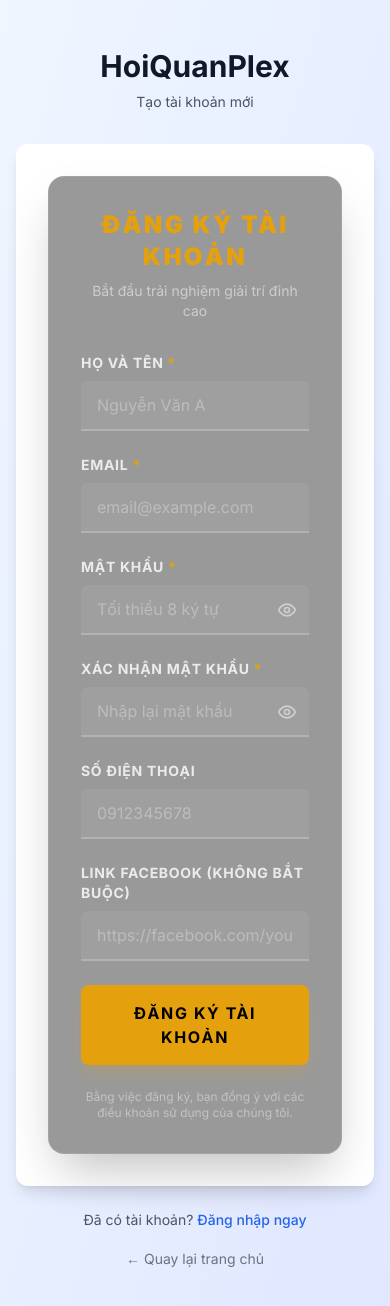
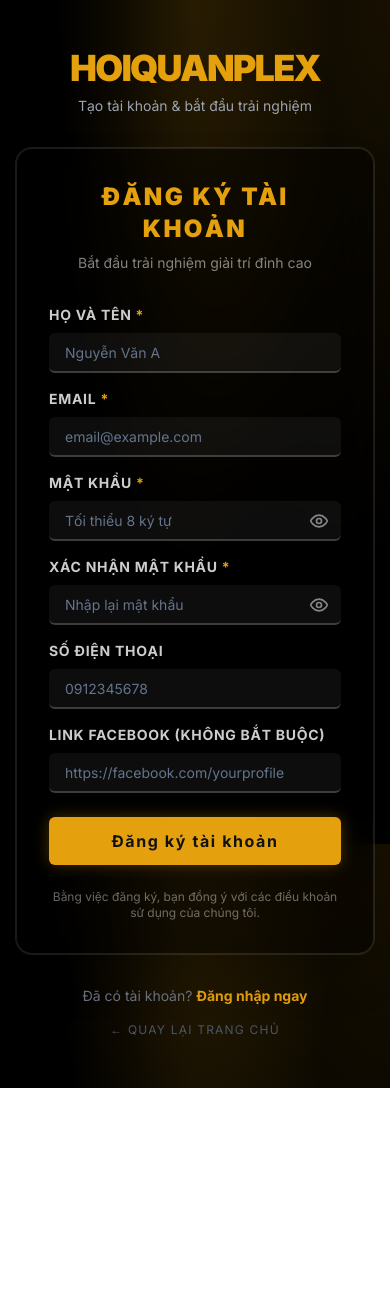
Before and after one commit to rclifen122/hoiquanplex, a Next.js app: page /customer/register in a window 390 px wide. Shown: the top 1306 px of the page. After the commit the page ends 1088 px from the top, so only its background shows below. Built offline with nearby package versions, Linux system fonts and the light colour scheme; no server answers.

Commit message:
feat: modernize register UI and add user dropdown menu

```diff
--- a/src/app/(customer)/customer/register/page.tsx
+++ b/src/app/(customer)/customer/register/page.tsx
@@ -1,6 +1,7 @@
 import { getCustomer } from '@/lib/auth/customer-auth-helpers';
 import { redirect } from 'next/navigation';
 import { CustomerRegisterForm } from '@/components/auth/customer-register-form';
+import Link from 'next/link';
 
 export const metadata = {
     title: 'Đăng ký tài khoản - HoiQuanPlex',
@@ -15,38 +16,37 @@
     }
 
     return (
-        <div className="flex min-h-screen items-center justify-center bg-gradient-to-br from-blue-50 to-indigo-100 px-4 py-12 sm:px-6 lg:px-8">
-            <div className="w-full max-w-md">
-                <div className="text-center">
-                    <h1 className="text-3xl font-bold text-gray-900">HoiQuanPlex</h1>
-                    <p className="mt-2 text-sm text-gray-600">
-                        Tạo tài khoản mới
+        <div className="flex min-h-screen items-center justify-center bg-cinematic px-4 py-12 sm:px-6 lg:px-8">
+            <div className="w-full max-w-lg animate-in fade-in zoom-in-95 duration-500">
+                <div className="text-center mb-8">
+                    <Link href="/" className="inline-block">
+                        <h1 className="text-4xl font-black tracking-tighter text-plex-yellow uppercase drop-shadow-lg">HoiQuanPlex</h1>
+                    </Link>
+                    <p className="mt-2 text-sm text-gray-400">
+                        Tạo tài khoản & bắt đầu trải nghiệm
                     </p>
                 </div>
 
-                <div className="mt-8 rounded-xl bg-white p-8 shadow-lg">
+                <div className="glass-card rounded-2xl p-8 shadow-2xl ring-1 ring-white/10">
                     <CustomerRegisterForm />
                 </div>
 
-                <div className="mt-6 text-center">
-                    <p className="text-sm text-gray-600">
+                <div className="mt-8 text-center space-y-4">
+                    <p className="text-sm text-gray-500">
                         Đã có tài khoản?{' '}
-                        <a
+                        <Link
                             href="/customer/login"
-                            className="font-medium text-blue-600 hover:text-blue-500"
+                            className="font-bold text-plex-yellow hover:text-plex-yellow/80 transition-colors"
                         >
                             Đăng nhập ngay
-                        </a>
+                        </Link>
                     </p>
-                </div>
-
-                <div className="mt-4 text-center">
-                    <a
+                    <Link
                         href="/"
-                        className="text-sm text-gray-500 hover:text-gray-700"
+                        className="inline-block text-xs uppercase tracking-widest text-gray-600 hover:text-white transition-colors"
                     >
                         ← Quay lại trang chủ
-                    </a>
+                    </Link>
                 </div>
             </div>
         </div>
--- a/src/app/page.tsx
+++ b/src/app/page.tsx
@@ -1,3 +1,4 @@
+import { getCustomer } from '@/lib/auth/customer-auth-helpers';
 import { Header } from '@/components/landing/Header';
 import { HeroSection } from '@/components/landing/HeroSection';
 import { FeaturesSection } from '@/components/landing/FeaturesSection';
@@ -6,10 +7,14 @@
 import { CTASection } from '@/components/landing/CTASection';
 import { Footer, PartnersSection } from '@/components/landing/Footer';
 
-export default function HomePage() {
+export default async function HomePage() {
+
+  const customer = await getCustomer();
+
   return (
     <div className="min-h-screen bg-plex-dark text-white selection:bg-plex-yellow selection:text-black">
-      <Header />
+      <Header customer={customer} />
+
       <main className="pt-16">
         <HeroSection />
         <PartnersSection />
--- a/src/components/auth/customer-register-form.tsx
+++ b/src/components/auth/customer-register-form.tsx
@@ -5,7 +5,9 @@
 import { useForm } from 'react-hook-form';
 import { zodResolver } from '@hookform/resolvers/zod';
 import { z } from 'zod';
-import { Eye, EyeOff } from 'lucide-react';
+import { Eye, EyeOff, Loader2 } from 'lucide-react';
+import { Input } from '@/components/ui/input';
+import { Button } from '@/components/ui/button';
 
 const formSchema = z.object({
     full_name: z.string().min(2, 'Vui lòng nhập họ tên đầy đủ'),
@@ -71,7 +73,7 @@
 
     return (
         <div className="animate-fade-in-up">
-            <form onSubmit={handleSubmit(onSubmit)} className="space-y-6 glass-card p-8 rounded-2xl">
+            <form onSubmit={handleSubmit(onSubmit)} className="space-y-6">
                 <div className="text-center mb-8">
                     <h2 className="text-2xl font-black uppercase tracking-widest text-plex-yellow">Đăng Ký Tài Khoản</h2>
                     <p className="text-white/50 text-sm mt-2">Bắt đầu trải nghiệm giải trí đỉnh cao</p>
@@ -83,12 +85,12 @@
                     </div>
                 )}
 
-                <div className="space-y-6">
-                    <div>
-                        <label htmlFor="full_name" className="block text-sm font-bold text-white/80 uppercase tracking-wider mb-2">
+                <div className="space-y-4">
+                    <div className="space-y-2">
+                        <label htmlFor="full_name" className="block text-sm font-bold text-white/80 uppercase tracking-wider">
                             Họ và tên <span className="text-plex-yellow">*</span>
                         </label>
-                        <input
+                        <Input
                             {...register('full_name')}
                             type="text"
                             className="input-cinematic w-full"
@@ -100,11 +102,11 @@
                         )}
                     </div>
 
-                    <div>
-                        <label htmlFor="email" className="block text-sm font-bold text-white/80 uppercase tracking-wider mb-2">
+                    <div className="space-y-2">
+                        <label htmlFor="email" className="block text-sm font-bold text-white/80 uppercase tracking-wider">
                             Email <span className="text-plex-yellow">*</span>
                         </label>
-                        <input
+                        <Input
                             {...register('email')}
                             type="email"
                             className="input-cinematic w-full"
@@ -116,12 +118,12 @@
                         )}
                     </div>
 
-                    <div>
-                        <label htmlFor="password" className="block text-sm font-bold text-white/80 uppercase tracking-wider mb-2">
+                    <div className="space-y-2">
+                        <label htmlFor="password" className="block text-sm font-bold text-white/80 uppercase tracking-wider">
                             Mật khẩu <span className="text-plex-yellow">*</span>
                         </label>
                         <div className="relative mt-1">
-                            <input
+                            <Input
                                 {...register('password')}
                                 type={showPassword ? 'text' : 'password'}
                                 className="input-cinematic w-full pr-12"
@@ -131,7 +133,7 @@
                             <button
                                 type="button"
                                 onClick={() => setShowPassword(!showPassword)}
-                                className="absolute right-3 top-1/2 -translate-y-1/2 text-white/50 hover:text-white"
+                                className="absolute right-3 top-1/2 -translate-y-1/2 text-white/50 hover:text-white transition-colors"
                             >
                                 {showPassword ? <EyeOff className="h-5 w-5" /> : <Eye className="h-5 w-5" />}
                             </button>
@@ -141,12 +143,12 @@
                         )}
                     </div>
 
-                    <div>
-                        <label htmlFor="confirm_password" className="block text-sm font-bold text-white/80 uppercase tracking-wider mb-2">
+                    <div className="space-y-2">
+                        <label htmlFor="confirm_password" className="block text-sm font-bold text-white/80 uppercase tracking-wider">
                             Xác nhận mật khẩu <span className="text-plex-yellow">*</span>
                         </label>
                         <div className="relative mt-1">
-                            <input
+                            <Input
                                 {...register('confirm_password')}
                                 type={showConfirmPassword ? 'text' : 'password'}
                                 className="input-cinematic w-full pr-12"
@@ -156,7 +158,7 @@
                             <button
                                 type="button"
                                 onClick={() => setShowConfirmPassword(!showConfirmPassword)}
-                                className="absolute right-3 top-1/2 -translate-y-1/2 text-white/50 hover:text-white"
+                                className="absolute right-3 top-1/2 -translate-y-1/2 text-white/50 hover:text-white transition-colors"
                             >
                                 {showConfirmPassword ? <EyeOff className="h-5 w-5" /> : <Eye className="h-5 w-5" />}
                             </button>
@@ -166,11 +168,11 @@
                         )}
                     </div>
 
-                    <div>
-                        <label htmlFor="phone" className="block text-sm font-bold text-white/80 uppercase tracking-wider mb-2">
+                    <div className="space-y-2">
+                        <label htmlFor="phone" className="block text-sm font-bold text-white/80 uppercase tracking-wider">
                             Số điện thoại
                         </label>
-                        <input
+                        <Input
                             {...register('phone')}
                             type="tel"
                             className="input-cinematic w-full"
@@ -182,11 +184,11 @@
                         )}
                     </div>
 
-                    <div>
-                        <label htmlFor="facebook_profile" className="block text-sm font-bold text-white/80 uppercase tracking-wider mb-2">
+                    <div className="space-y-2">
+                        <label htmlFor="facebook_profile" className="block text-sm font-bold text-white/80 uppercase tracking-wider">
                             Link Facebook (không bắt buộc)
                         </label>
-                        <input
+                        <Input
                             {...register('facebook_profile')}
                             type="url"
                             className="input-cinematic w-full"
@@ -199,18 +201,19 @@
                     </div>
                 </div>
 
-                <button
+                <Button
                     type="submit"
                     disabled={isLoading}
-                    className="w-full mt-8 rounded-lg bg-plex-yellow px-6 py-4 font-bold text-black uppercase tracking-widest shadow-lg shadow-plex-yellow/20 hover:bg-plex-yellow/90 hover:scale-[1.02] focus:outline-none focus:ring-2 focus:ring-plex-yellow focus:ring-offset-2 focus:ring-offset-black disabled:bg-gray-600 disabled:cursor-not-allowed transition-all"
+                    variant="cinematic"
+                    className="w-full mt-8 py-6 text-base tracking-widest"
                 >
                     {isLoading ? (
-                        <span className="flex items-center justify-center gap-2">
-                            <div className="animate-spin h-4 w-4 border-2 border-black border-t-transparent rounded-full" />
+                        <>
+                            <Loader2 className="mr-2 h-4 w-4 animate-spin" />
                             Đang xử lý...
-                        </span>
+                        </>
                     ) : 'Đăng ký tài khoản'}
-                </button>
+                </Button>
 
                 <p className="text-center text-xs text-white/40 mt-4">
                     Bằng việc đăng ký, bạn đồng ý với các điều khoản sử dụng của chúng tôi.
```
Also changed, not shown: src/components/landing/Header.tsx (+16 -4 lines), src/components/layout/UserDropdown.tsx (added, +86 -0 lines).
